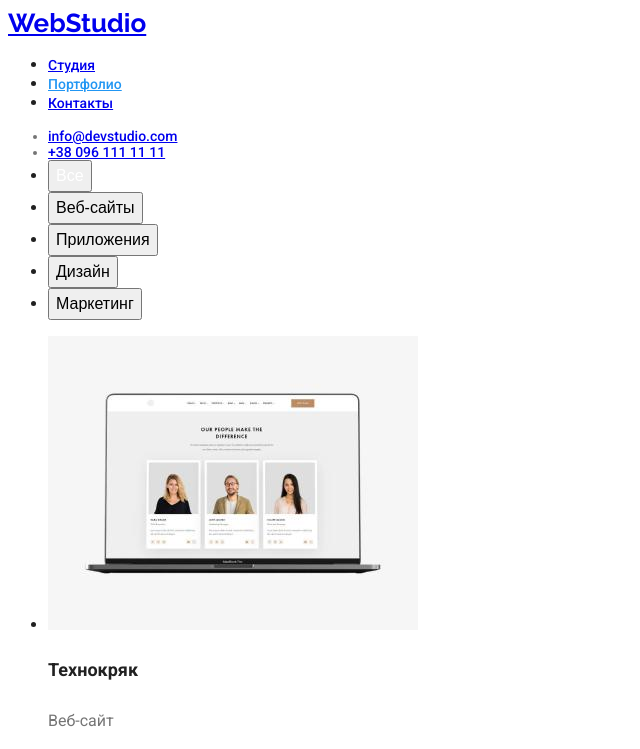
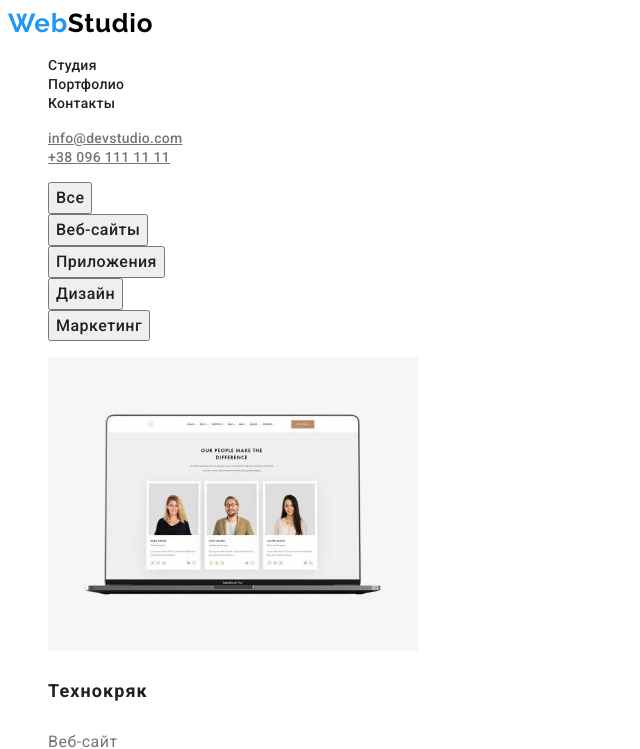
Before and after one commit to olegvorona/goit-markup-hw-02., a plain HTML site: page portfolio.html in a window 1280 px wide. Shown: the top 749 px of the page, without its empty margins (0-640 px from the left). Drawn offline with Linux system fonts and the light colour scheme.

Commit message:
Add files via upload

```diff
--- a/css/styles.css
+++ b/css/styles.css
@@ -1,87 +1,146 @@
+:root {
+    --header-title-color: #212121;
+    --contacts-text-color: #757575;
+    --main-btm-color:#212121;
+    --main-text-color: #212121;
+    --main-item-text: #757575;
+    --footer-text-color: #fff;
+    --first-btm-color: #2196F3;
+    --second-btm-color: #000000;
+    --accent-color: #2196F3;
+    --second-accent-color: #fff;
+    --first-footer-btm: #2196F3;
+    --second-footer-btm: #fff;
+    --footer-contact-color: rgba(255, 255, 255, 0.6);
+
+
+
+}
+
 body {
     font-family: Roboto, sans-serif;
     color: #212121;
 }
-.item-buttom {
+
+
+.text {
+list-style: none
+}
+.link {
+text-decoration: none;
+}
+/*---------HEADER----------*/
+.header {
+
+    border: rgba(236, 236, 236, 1);
+}
+.header-btm-first {
     font-family: Raleway;
-    font-style: normal;
-    font-weight: bold;
+    font-weight: 700;
+    font-size: 26px;
+    line-height: 1.19;
+    letter-spacing: 0.03em;
+    color: var(--first-btm-color);
+}
+.header-btm {
+    font-family: Raleway;
+    font-weight: 700;
+    font-size: 26px;
+    line-height: 1.19;
+    letter-spacing: 0.03em;
+    color: var(--second-btm-color);
+}
+
+.header-item-link {
+    font-weight: 500;
+    font-size: 14px;
+    line-height: 1.15;
+    letter-spacing: 0.02em;
+    color: var(--header-title-color);
+    }
+
+.header-contact-list {
+    font-weight: 500;
+    font-size: 14px;
+    line-height: 1.15;
+    letter-spacing: 0.02em;
+    color: var(--contacts-text-color);
+}
+.header-item-link:hover,
+.header-item-link:focus {
+    color: var(--accent-color);
+}
+.header-contact-list:hover,
+.header-contact-list:focus {
+    color: var(--accent-color);
+}
+/*---------MAIN----------*/
+
+.main-btm-title {
+    cursor: pointer;
+    font-family: inherit;
+}
+
+.main-btm-title {
+    font-weight: 500;
+    font-size: 16px;
+    line-height: 1.62;
+    text-align: center;
+    letter-spacing: 0.03em;
+    color: var(--main-btm-color);
+}
+.main-btm-title:hover,
+.main-btm-title:focus {
+    color: var(--second-accent-color);
+    background-color: var(--accent-color);
+}
+.main-title {
+    font-size: 18px;
+    line-height: 2.0;
+    letter-spacing: 0.06em;
+    color: var(--main-text-color);
+}
+.main-text {
+    font-size: 16px;
+    line-height: 1.87;
+    letter-spacing: 0.03em;
+    color: var(--main-item-text);
+}
+
+/*---------FOOTER----------*/
+
+.footer {
+    background-color: #2F303A;;
+}
+.btm-first {
+    font-family: Raleway;
+    font-weight: 700;
+    font-size: 26px;
+    line-height: 1.19;
+    letter-spacing: 0.03em;
+    color: var(--first-btm-color);
+}
+
+.footer-link {
+    font-family: Raleway;
+    font-weight: 700;
     font-size: 26px;
     line-height: 31px;
-    width: 145px;
-    height: 31px;
+    letter-spacing: 0.03em;
+    color: var(--second-footer-btm);
 }
-.line {
-    width: 294px;
-    height: 16px;
-    font-weight: 500;
+
+.footer-item-text {
     font-size: 14px;
-    line-height: 16px;
-}
-#nav {
-    color: #2196F3;
-    font-weight: 500;
-    font-size: 14px;
-    line-height: 16px;
-}
-.header-contact {
-    color: #757575;
-    width: 135px;
-    height: 16px;
-    font-weight: 500;
-    font-size: 14px;
-    line-height: 16px;
-}
-.buttons {
-    color: #fff;
-    font-weight: 500;
-    font-size: 16px;
-    line-height: 26px;
-    cursor: pointer;
+    line-height: 1.71;
+    letter-spacing: 0.03em;
+    color: var(--footer-text-color);
 
 }
-.button {
-    font-weight: 500;
-    font-size: 16px;
-    line-height: 26px;
-    cursor: pointer;
+
+.footer-item-link {
+    font-size: 14px;
+line-height: 1.71;
+letter-spacing: 0.03em;
+color: var(--footer-contact-color);
 }
-.name {
-    width: 322px;
-    height: 36px;
-    font-weight: bold;
-    font-size: 18px;
-    line-height: 36px;
-}
-p {
-    color: #757575;
-    width: 322px;
-    height: 30px;
-    font-size: 16px;
-    line-height: 30px;
-}
-footer {
-    color: #fff;
-    width: 231px;
-    height: 21px;
-    font-weight: normal;
-    font-size: 14px;
-    line-height: 24px;
-}
-.contact {
-    color: #757575;
-    width: 231px;
-    height: 21px;
-    font-weight: normal;
-    font-size: 14px;
-    line-height: 24px;
-}
-#buttom {
-    font-family: Raleway;
-    font-style: normal;
-    font-weight: bold;
-    font-size: 26px;
-    line-height: 31px;
-    width: 145px;
-    height: 31px;
-}
--- a/portfolio.html
+++ b/portfolio.html
@@ -11,78 +11,81 @@
 <link rel="stylesheet" href="./css/styles.css">
 </head>
 <body>
-    <header>
+    <header class="header">
             <!-- Top line -->
-            <a href="WebStudio" class="item-buttom">WebStudio</a>
-        <nav>
-            <ul>
-                <li><a href="Студия" class="line">Студия</a>
+            <a class="header-btm link" href="WebStudio"><span class="btm-first">Web</span>Studio</a>
+        <nav class="header-nav">
+            <ul class="header-list text">
+                <li class="header-item">
+                    <a class="header-item-link link" href="Студия">Студия</a>
                 </li>
-                <li><a  href="Портфолио" id="nav">Портфолио</a>
+                <li class="header-item">
+                    <a class="header-item-link link" href="Портфолио">Портфолио</a>
                 </li>
-                <li><a href="Контакты" class="line">Контакты</a>
+                <li class="header-item">
+                    <a class="header-item-link link" href="Контакты">Контакты</a>
                 </li>
             </ul>
         </nav>
-            <ul class="header-contact">
-                <li>
-                <a href="mailto:info@example.com">info@devstudio.com</a>
+            <ul class="header-item-list text">
+                <li class="header-link">
+                    <a class="header-contact-list" href="mailto:info@example.com">info@devstudio.com</a>
                 </li>
-                <li>
-                <a href="tel:+380961111111">+38 096 111 11 11</a>
+                <li class="header-link">
+                    <a class="header-contact-list" href="tel:+380961111111">+38 096 111 11 11</a>
                 </li>
             </ul>
     </header>
-    <main>
-        <section>
-        <ul>
-            <li><button type="button" class="buttons">Все</button></li>
-            <li><button type="button" class="button">Веб-сайты</button></li>
-            <li><button type="button" class="button">Приложения</button></li>
-            <li><button type="button" class="button">Дизайн</button></li>
-            <li><button type="button" class="button">Маркетинг</button></li>
+    <main class="main">
+        <section class="main-section">
+        <ul class="main-btm text">
+            <li class="main-btm-text link"><button class="main-btm-title" type="button">Все</button></li>
+            <li class="main-btm-text link"><button class="main-btm-title" type="button">Веб-сайты</button></li>
+            <li class="main-btm-text link"><button class="main-btm-title" type="button">Приложения</button></li>
+            <li class="main-btm-text link"><button class="main-btm-title" type="button">Дизайн</button></li>
+            <li class="main-btm-text link"><button class="main-btm-title" type="button">Маркетинг</button></li>
         </ul>
                         <!-- My team -->
-                        <ul>
-                            <li><img src="img-portfolio/img1.jpg" alt="Технокряк" width="370" height="294">
-                            <h3 class="name">Технокряк</h3>
-                            <p>Веб-сайт</p></li>
-                            <li><img src="img-portfolio/img2.jpg" alt="Постер New Orlean vs Golden Star" width="370" height="294">
-                            <h3 class="name">Постер New Orlean vs Golden Star</h3>
-                            <p>Дизайн</p></li>
-                            <li><img src="img-portfolio/img3.jpg" alt="Ресторан Seafood" width="370" height="294">
-                            <h3 class="name">Ресторан Seafood</h3>
-                            <p>Приложение</p></li>
-                            <li><img src="img-portfolio/img4.jpg" alt="Проект Prime" width="370" height="294">
-                            <h3 class="name">Проект Prime</h3>
-                            <p>Маркетинг</p></li>
-                            <li><img src="img-portfolio/img5.jpg" alt="Проект Boxes" width="370" height="294">
-                            <h3 class="name">Проект Boxes</h3>
-                            <p>Приложение</p></li>
-                            <li><img src="img-portfolio/img6.jpg" alt="Inspiration has no Borders" width="370" height="294">
-                            <h3 class="name">Inspiration has no Borders</h3>
-                            <p>Веб-сайт</p></li>
-                            <li><img src="img-portfolio/img7.jpg" alt="Издание Limited Edition" width="370" height="294">
-                            <h3 class="name">Издание Limited Edition</h3>
-                            <p>Дизайн</p></li>
-                            <li><img src="img-portfolio/img8.jpg" alt="Проект LAB" width="370" height="294">
-                            <h3 class="name">Проект LAB</h3>
-                            <p>Маркетинг</p></li>
-                            <li><img src="img-portfolio/img9.jpg" alt="Growing Business" width="370" height="294">
-                            <h3 class="name">Growing Business</h3>
-                            <p>Приложение</p></li>
+                        <ul class="main-title-text text">
+                            <li class="main-jpg link"><img src="img-portfolio/img1.jpg" alt="Технокряк" width="370" height="294">
+                            <h3 class="main-title">Технокряк</h3>
+                            <p class="main-text">Веб-сайт</p></li>
+                            <li class="main-jpg"><img src="img-portfolio/img2.jpg" alt="Постер New Orlean vs Golden Star" width="370" height="294">
+                            <h3 class="main-title">Постер New Orlean vs Golden Star</h3>
+                            <p class="main-text">Дизайн</p></li>
+                            <li class="main-jpg"><img src="img-portfolio/img3.jpg" alt="Ресторан Seafood" width="370" height="294">
+                            <h3 class="main-title">Ресторан Seafood</h3>
+                            <p class="main-text">Приложение</p></li>
+                            <li class="main-jpg"><img src="img-portfolio/img4.jpg" alt="Проект Prime" width="370" height="294">
+                            <h3 class="main-title">Проект Prime</h3>
+                            <p class="main-text">Маркетинг</p></li>
+                            <li class="main-jpg"><img src="img-portfolio/img5.jpg" alt="Проект Boxes" width="370" height="294">
+                            <h3 class="main-title">Проект Boxes</h3>
+                            <p class="main-text">Приложение</p></li>
+                            <li class="main-jpg"><img src="img-portfolio/img6.jpg" alt="Inspiration has no Borders" width="370" height="294">
+                            <h3 class="main-title">Inspiration has no Borders</h3>
+                            <p class="main-text">Веб-сайт</p></li>
+                            <li class="main-jpg"><img src="img-portfolio/img7.jpg" alt="Издание Limited Edition" width="370" height="294">
+                            <h3 class="main-title">Издание Limited Edition</h3>
+                            <p class="main-text">Дизайн</p></li>
+                            <li class="main-jpg"><img src="img-portfolio/img8.jpg" alt="Проект LAB" width="370" height="294">
+                            <h3 class="main-title">Проект LAB</h3>
+                            <p class="main-text">Маркетинг</p></li>
+                            <li class="main-jpg"><img src="img-portfolio/img9.jpg" alt="Growing Business" width="370" height="294">
+                            <h3 class="main-title">Growing Business</h3>
+                            <p class="main-text">Приложение</p></li>
                         </ul>
 
     </section>
     </main>
     <footer class="footer">
         <!-- Contacts -->
-        <a href="WebStudio" id="buttom"> WebStudio </a>
-        <address>
-            <ul>
-            <li><a href="г.Киев,пр-тЛесиУкраинки,26">г. Киев, пр-т Леси Украинки, 26</a> </li>
-            <li><a href="mailto:info@example.com" class="contact">info@example.com</a></li>
-            <li><a href="tel:+380991111111" class="contact">+38 099 111 11 11</a></li>
+        <a class="footer-link text link" href="WebStudio"><span class="btm-first">Web</span>Studio</a>
+        <address class="footer-title">
+            <ul class="footer-item-title text">
+            <li class="footer-text link"><a class="footer-item-text" href="г.Киев,пр-тЛесиУкраинки,26">г. Киев, пр-т Леси Украинки, 26</a> </li>
+            <li class="footer-text link"><a class="footer-item-link" href="mailto:info@example.com">info@example.com</a></li>
+            <li class="footer-text link"><a class="footer-item-link" href="tel:+380991111111">+38 099 111 11 11</a></li>
         </ul>
     </address>
     </footer>
```
